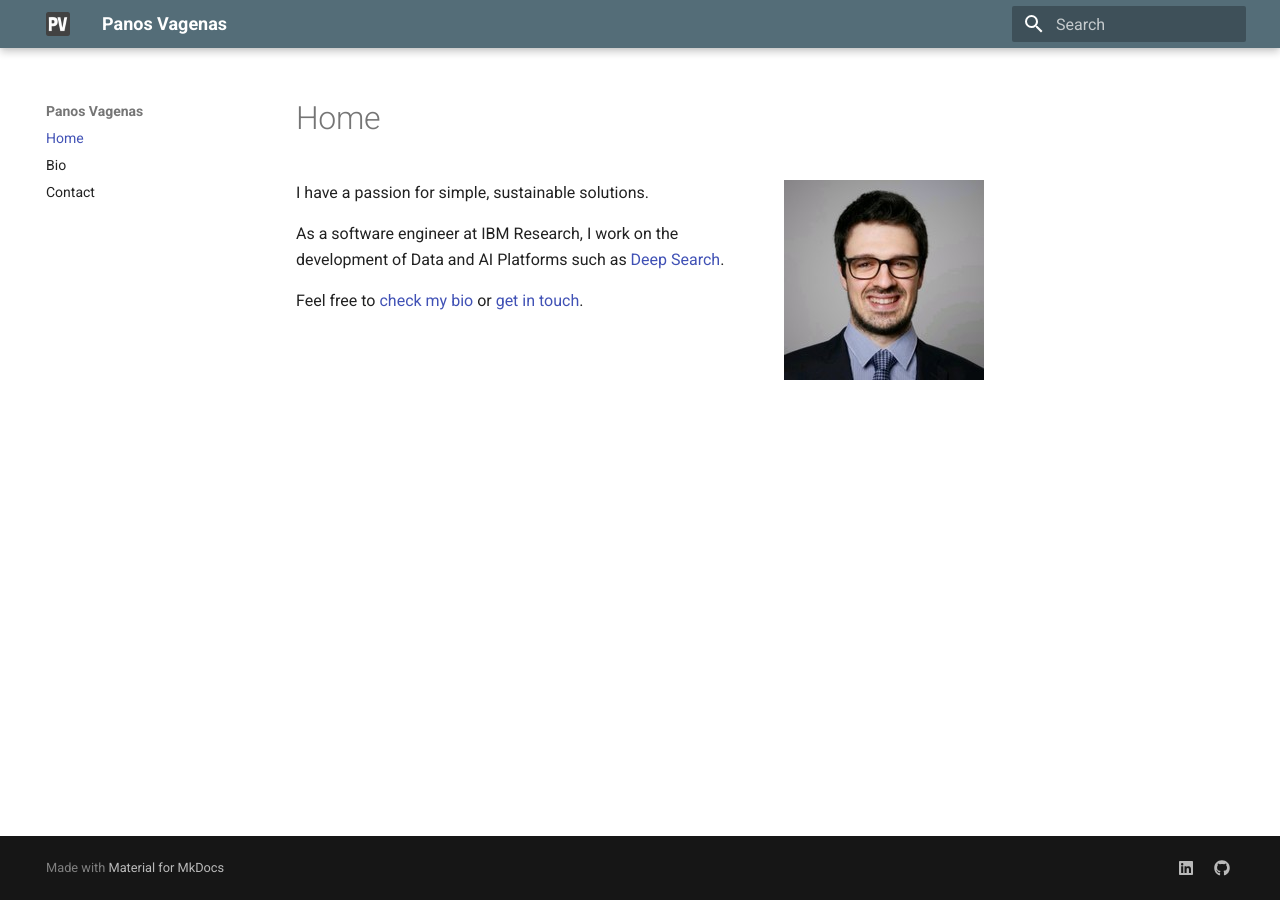
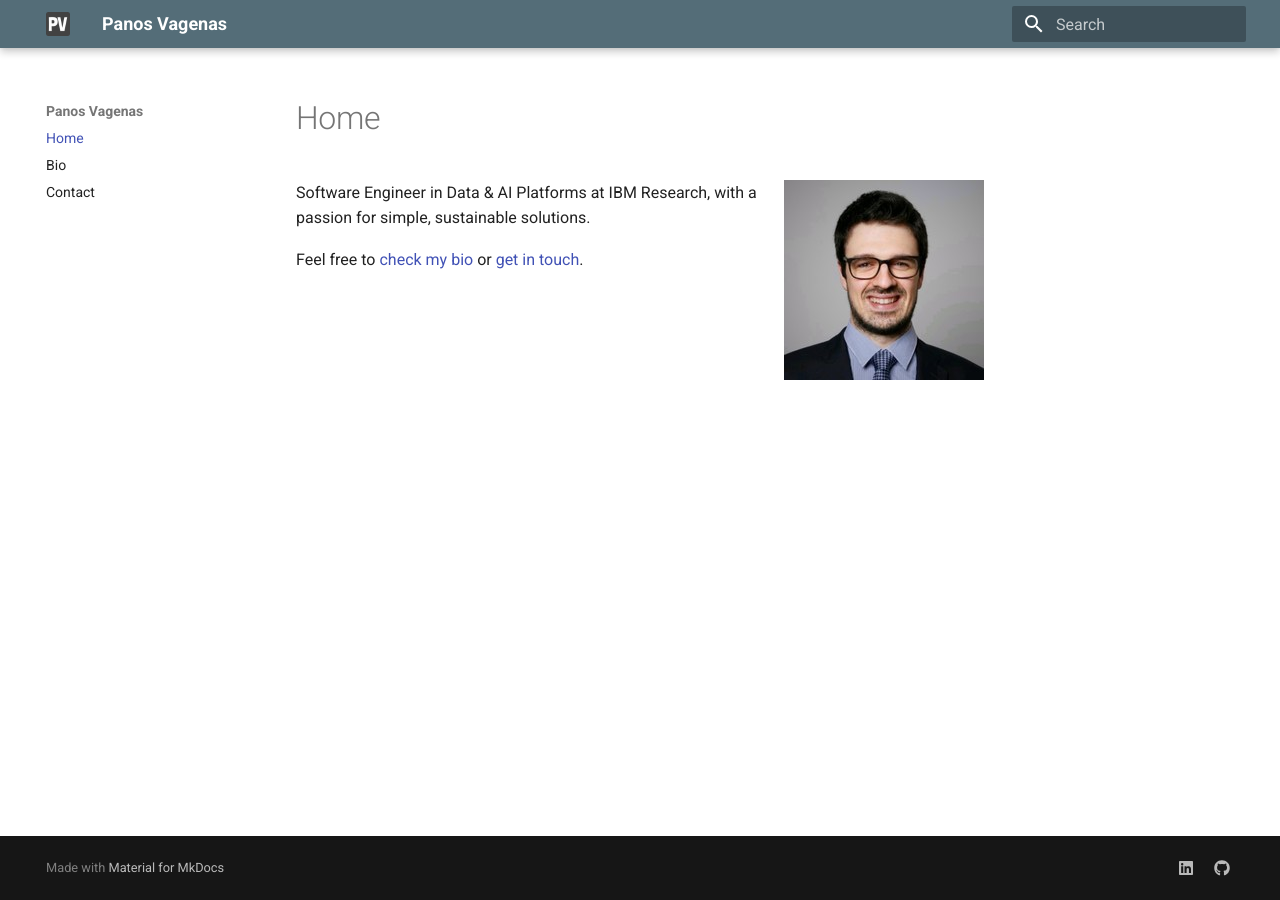
Before and after one commit to vagenas/vagenas.github.io, an MkDocs documentation site: the page built from docs/index.md, in a window 1280 px wide. Built offline with MkDocs 1.6.1 and Material for MkDocs 9.7.7, drawn with Linux system fonts in a browser that asks for light colours.

Commit message:
update home

```diff
--- a/docs/index.md
+++ b/docs/index.md
@@ -2,9 +2,7 @@
 
 ![Avatar](images/photo.jpg){ align=right }
 
-I have a passion for simple, sustainable solutions.
-
-As a software engineer at IBM Research, I work on the development of Data and AI Platforms
-such as [Deep Search](https://ds4sd.github.io).
+Software Engineer in Data & AI Platforms at IBM Research, with a passion for simple,
+sustainable solutions.
 
 Feel free to [check my bio](./bio.md) or [get in touch](./contact.md).
--- a/mkdocs.yml
+++ b/mkdocs.yml
@@ -7,7 +7,6 @@ theme:
   palette:
   - scheme: default
     primary: blue grey
-    accent: black
 
 markdown_extensions:
   - attr_list
@@ -24,5 +23,3 @@ extra:
 
 extra_css:
   - stylesheets/extra.css
-
-# copyright: Copyright &copy; 2022 Panagiotis Vagenas
```
